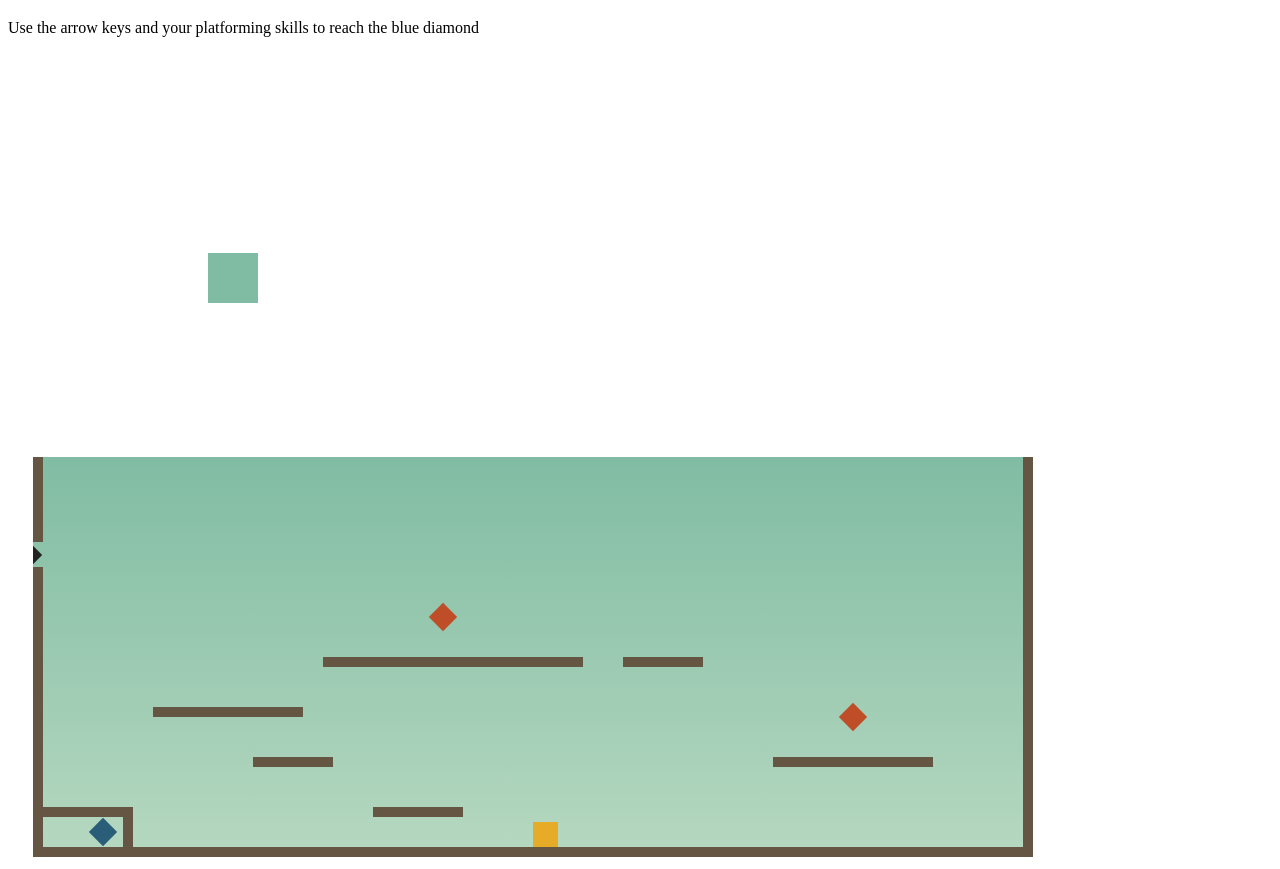
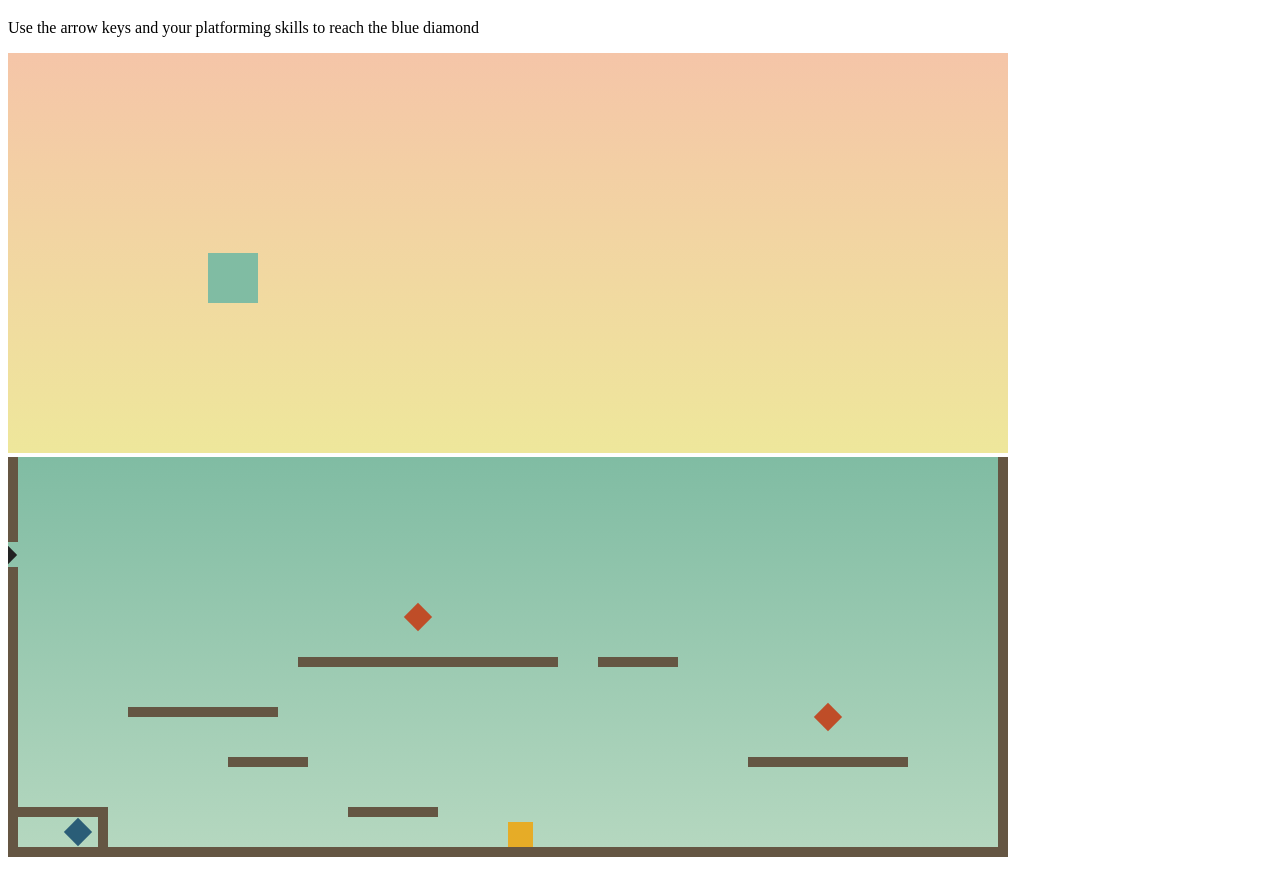
Before and after one commit to gabrielrheimer/simple-platformer, a website built with webpack: page index.html in a window 1280 px wide. Shown: the part 61-930 px from the top of the page. Built offline with nearby package versions, Linux system fonts and the light colour scheme.

Commit message:
Background css for canvas

```diff
--- a/src/styles.css
+++ b/src/styles.css
@@ -1,6 +1,9 @@
 @import url(https://fonts.googleapis.com/css?family=Pacifico);
 
-#reference{
-    margin-left:2%;
+#canvas-new {
+    background: linear-gradient(#f5c5a8, #eee79b);
+}
+
+#reference {
     background: linear-gradient(#80BCA3, #B6D8C0);
 }
```
